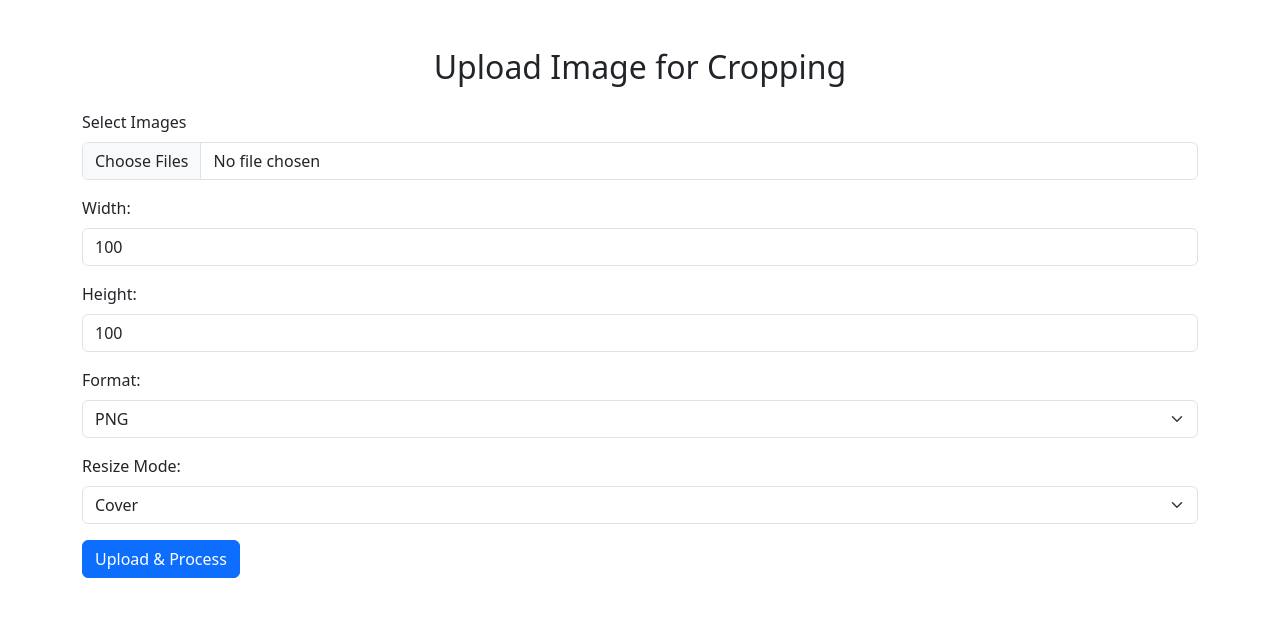
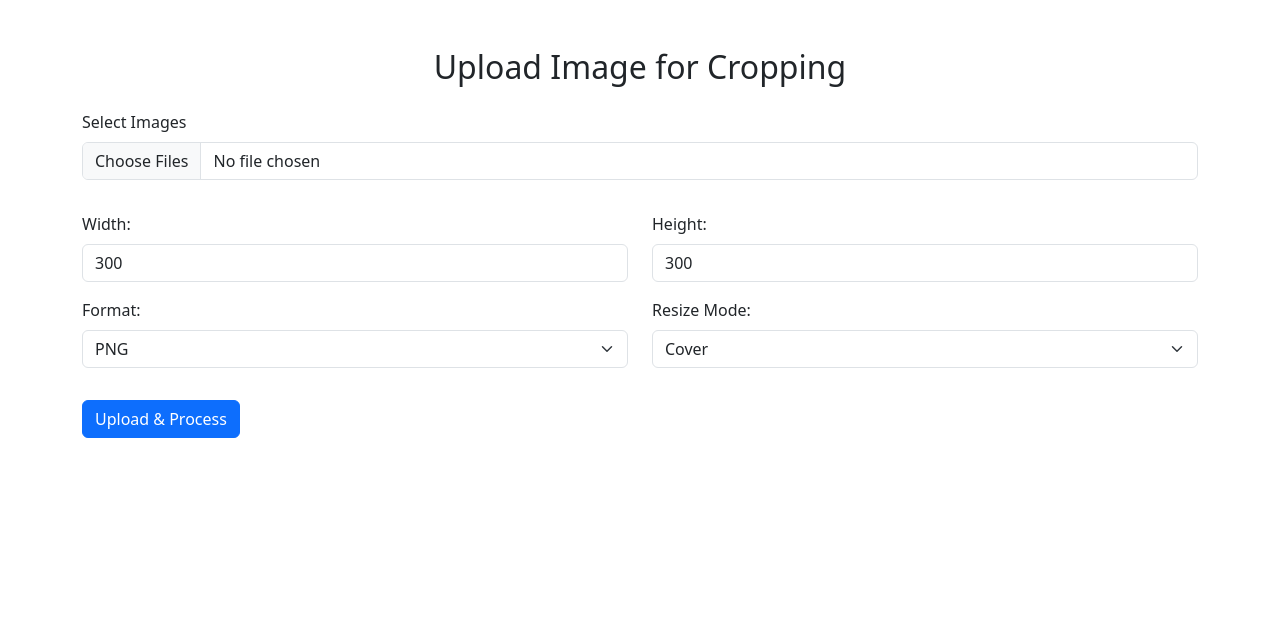
Before and after one commit to arifmanzoor11/ImageCrop, a Flask app: page / in a window 1280 px wide. Shown: the top 617 px of the page. Run offline with Flask 3, Linux system fonts and the light colour scheme; some libraries are stand-ins or nearby versions.

Commit message:
minor chnages designs

```diff
--- a/templates/upload.html
+++ b/templates/upload.html
@@ -3,26 +3,41 @@
 <head>
   <meta charset="UTF-8">
   <meta name="viewport" content="width=device-width, initial-scale=1.0">
-    <title>Image Cropper</title>
+  <title>Image Cropper & Preview</title>
   <link href="https://cdn.jsdelivr.net/npm/bootstrap@5.3.0/dist/css/bootstrap.min.css" rel="stylesheet">
+  <style>
+    /* Optional: Style for preview container */
+    #imagePreview img {
+      max-width: 100%;
+      height: auto;
+    }
+  </style>
 </head>
 <body class="container mt-5">
-
   <h2 class="text-center">Upload Image for Cropping</h2>
 
-    <form action="/" method="post" enctype="multipart/form-data" class="mt-4">
+  <form id="uploadForm" action="/" method="post" enctype="multipart/form-data" class="mt-4">
     <div class="mb-3">
       <label for="file" class="form-label">Select Images</label>
-            <input type="file" class="form-control" name="file" multiple required>
+      <input type="file" class="form-control" name="file" multiple required id="fileInput">
     </div>
-        <div class="mb-3">
+
+    <!-- Image Preview Container -->
+    <div id="imagePreview" class="row"></div>
+
+    <div class="row mt-3 mb-3">
+      <div class="col-md-6">
         <label for="width" class="form-label">Width:</label>
-            <input type="number" class="form-control" name="width" value="100" required>
+        <input type="number" class="form-control" name="width" value="300" required>
       </div>
-        <div class="mb-3">
+      <div class="col-md-6">
         <label for="height" class="form-label">Height:</label>
-            <input type="number" class="form-control" name="height" value="100" required>
+        <input type="number" class="form-control" name="height" value="300" required>
       </div>
+    </div>
+
+    <div class="row mt-3 mb-3">
+        <div class="col-md-6">
             <div class="mb-3">
                 <label for="format" class="form-label">Format:</label>
                 <select class="form-select" name="format">
@@ -37,6 +52,9 @@
                   <option value="TGA">TGA</option>
                 </select>
               </div>
+
+        </div>
+        <div class="col-md-6">
             <div class="mb-3">
                 <label for="mode" class="form-label">Resize Mode:</label>
                 <select class="form-select" name="mode">
@@ -44,8 +62,34 @@
                   <option value="Stretch">Stretch</option>
                 </select>
               </div>
+        </div>
+    </div>
     <button type="submit" class="btn btn-primary">Upload & Process</button>
   </form>
 
+  <!-- JavaScript: Show preview images upon file selection -->
+  <script>
+    document.getElementById('fileInput').addEventListener('change', function () {
+      const previewContainer = document.getElementById('imagePreview');
+      previewContainer.innerHTML = ''; // Clear previous previews
+
+      const files = this.files;
+      if (files) {
+        Array.from(files).forEach(file => {
+          const reader = new FileReader();
+          reader.onload = function (e) {
+            const colDiv = document.createElement('div');
+            colDiv.className = 'col-md-3 mt-3';
+            const img = document.createElement('img');
+            img.src = e.target.result;
+            img.className = 'img-thumbnail';
+            colDiv.appendChild(img);
+            previewContainer.appendChild(colDiv);
+          };
+          reader.readAsDataURL(file);
+        });
+      }
+    });
+  </script>
 </body>
 </html>
```
Also changed, not shown: templates/download.html (+59 -6 lines), processed/processed_0eaAAYrgaEfQSuRW8y8X7oXOg.png, processed/processed_1e5AAYrljBMc-dez9Jl83OSPg.png. Lines whose indentation alone changed are shown as unchanged.
